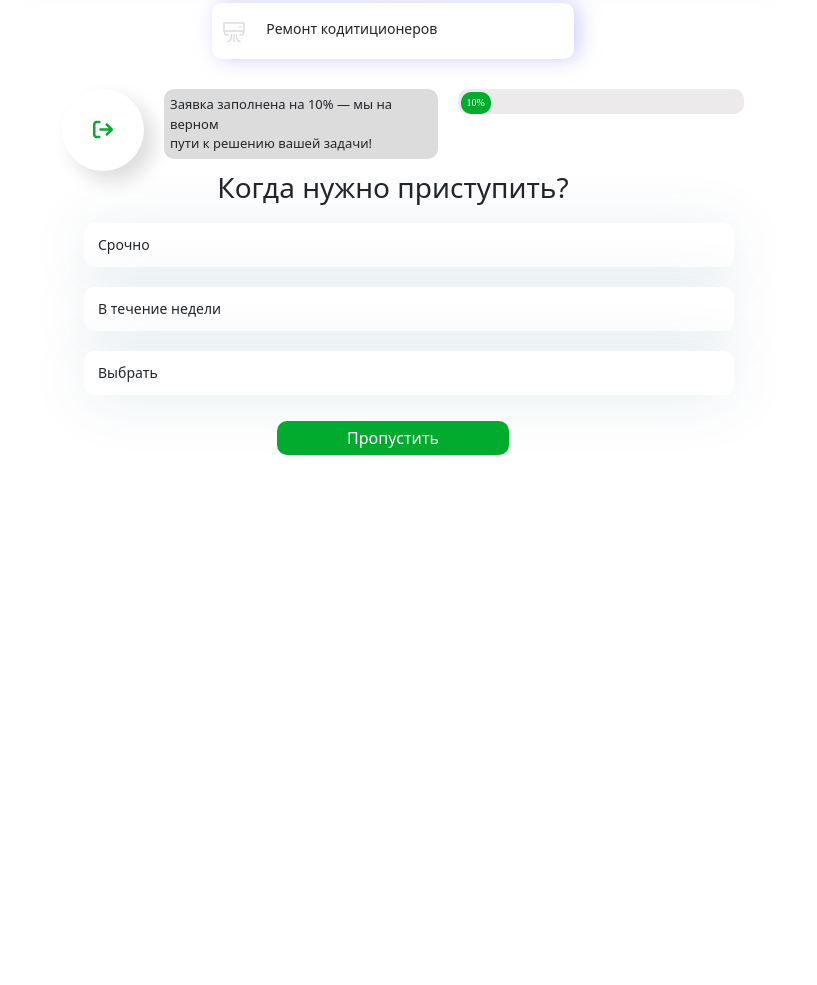
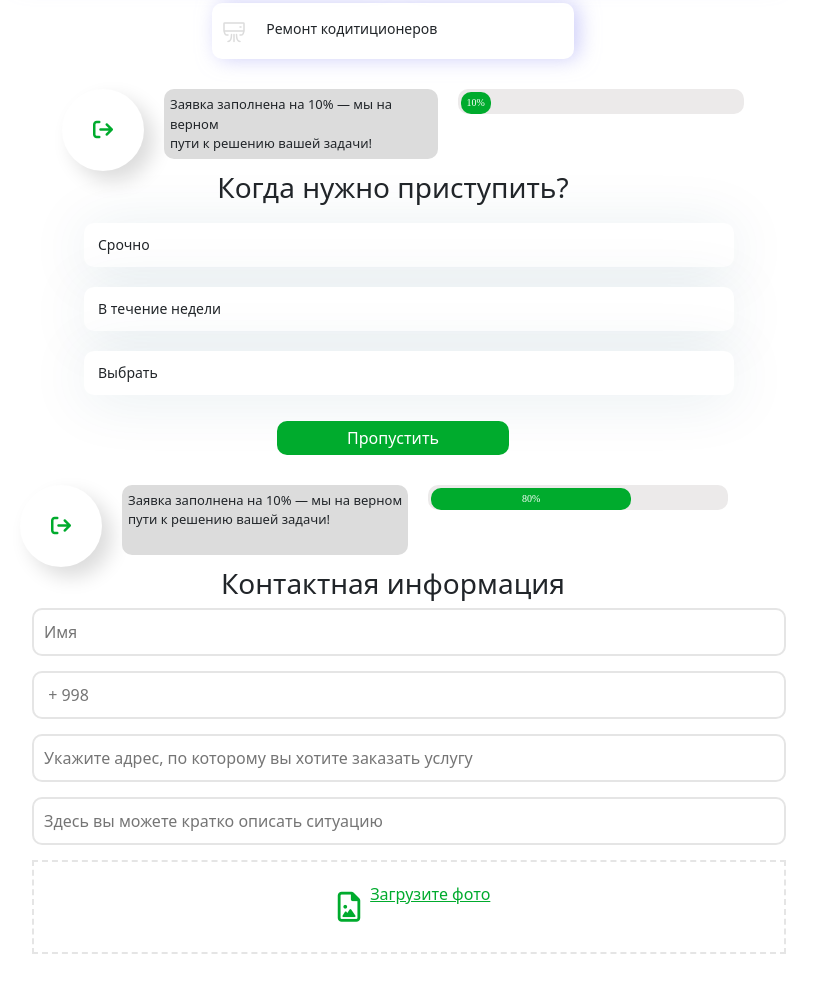
Before and after one commit to Nurmuhammad2008/Hackaton_project, a plain HTML site: page index.html in a window 1280 px wide. Shown: the part 772-1757 px from the top of the page, without its empty margins (247-1064 px from the left). Before the commit the page ends 1257 px from the top, so only its background shows below. Drawn offline with Linux system fonts and the light colour scheme; a web font is replaced by a local one.

Commit message:
first commit

```diff
--- a/index.html
+++ b/index.html
@@ -200,6 +200,38 @@
 
             </div>
         </div>
+        <div class="last-register">
+            <div class="icon-exit d-flex ">
+                <i class="fa-solid fa-arrow-right-from-bracket alert"></i>
+                <p class="alert">Заявка заполнена на 10% — мы на верном <br> пути к решению вашей задачи!</p>
+               <div class="icon-enter alert">
+                <div class="this-icon-enter " style="width: 200px;" value="10">80%</div>
+               </div>
+            </div>
+            <div class="main-last-register">
+                <h3 class="text-center">Контактная информация</h3>
+                <ul>
+                    <li class="last_reg-links">
+                        <input type="text" placeholder="Имя">
+                    </li>
+                    <li class="last_reg-links">
+                        <input type="tel" placeholder=" + 998 ">
+                    </li>
+                    <li class="last_reg-links">
+                        <input type="text" placeholder="Укажите адрес, по которому вы хотите заказать услугу">
+                    </li>
+                    <li class="last_reg-links">
+                        <input type="text" placeholder="Здесь вы можете кратко описать ситуацию">
+                    </li>
+                    <li class="last_reg-img">
+                        <div class="d-flex">
+                            <i class="fa-regular fa-file-image"></i>
+                            <p><a href="#">Загрузите фото</a></p>
+                        </div>
+                    </li>
+                </ul>
+            </div>
+        </div>
     </main>
     <script src="index.js"></script>
     <script src="js/bootstrap.js"></script>
--- a/style/index.css
+++ b/style/index.css
@@ -412,3 +412,49 @@ section {
 .register {
     padding: 30px;
 }
+
+
+.last_reg-links {
+    list-style: none;
+
+}
+
+.last_reg-links input{
+    border: 2px solid #e5e5e5;
+    width: 100%;
+    border-radius: 10px;
+    padding: 10px;
+}
+
+.last_reg-img {
+    list-style: none;
+
+}
+
+.last_reg-img div a {
+    color: #00ab2d;
+    text-align: center;
+    align-items: center;
+
+}
+
+.last_reg-img div {
+    width: 100%;
+   display: flex;
+   border: 2px dashed #e5e5e5;
+   padding: 20px;
+   justify-content: center  ;
+}
+
+
+
+.last_reg-img div i {
+    font-size: 30px;
+    color: #00ab2d;
+    padding:10px;
+}
+
+
+.main-last-register ul li {
+    padding-bottom: 15px;
+}
```
